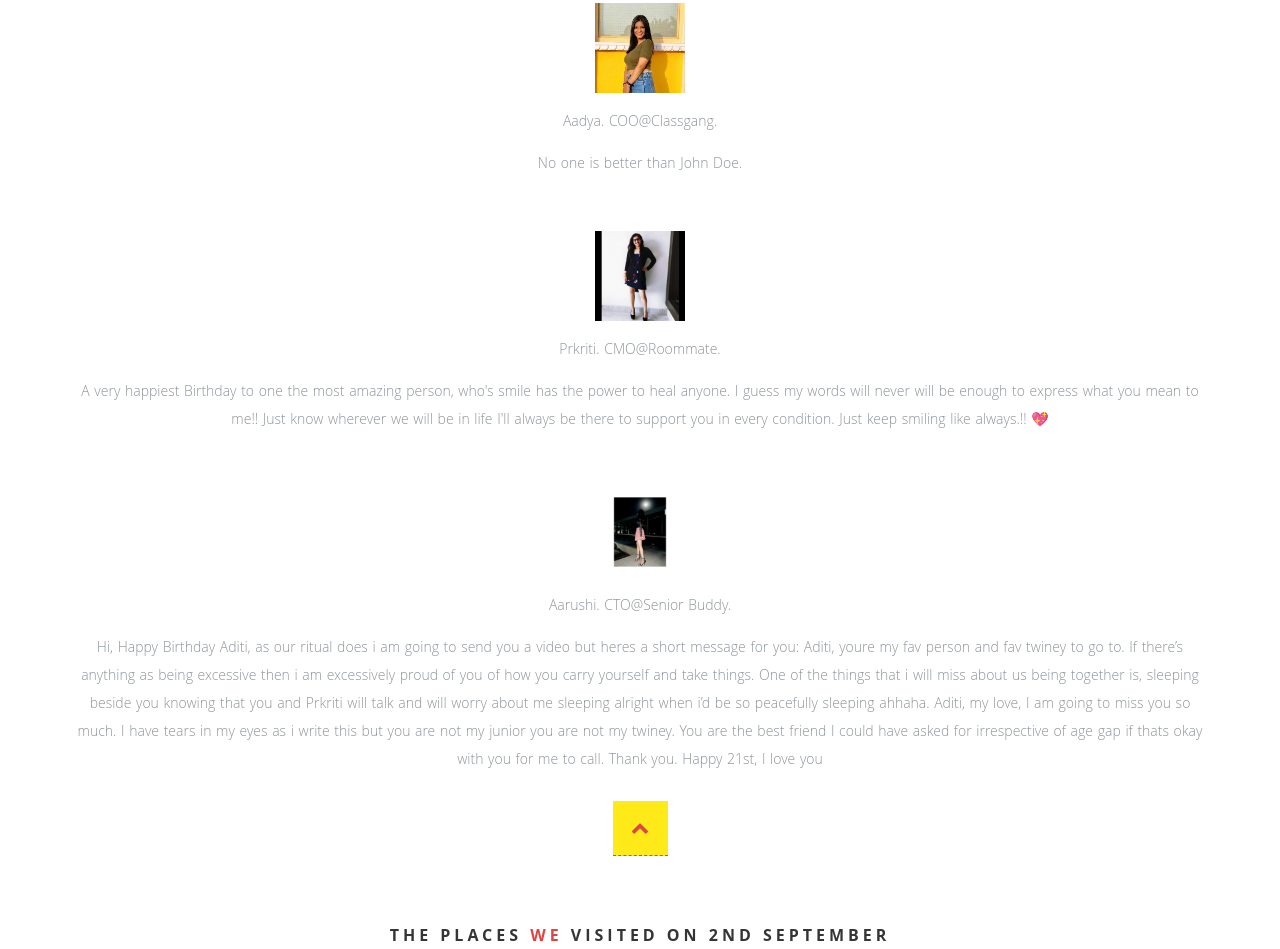
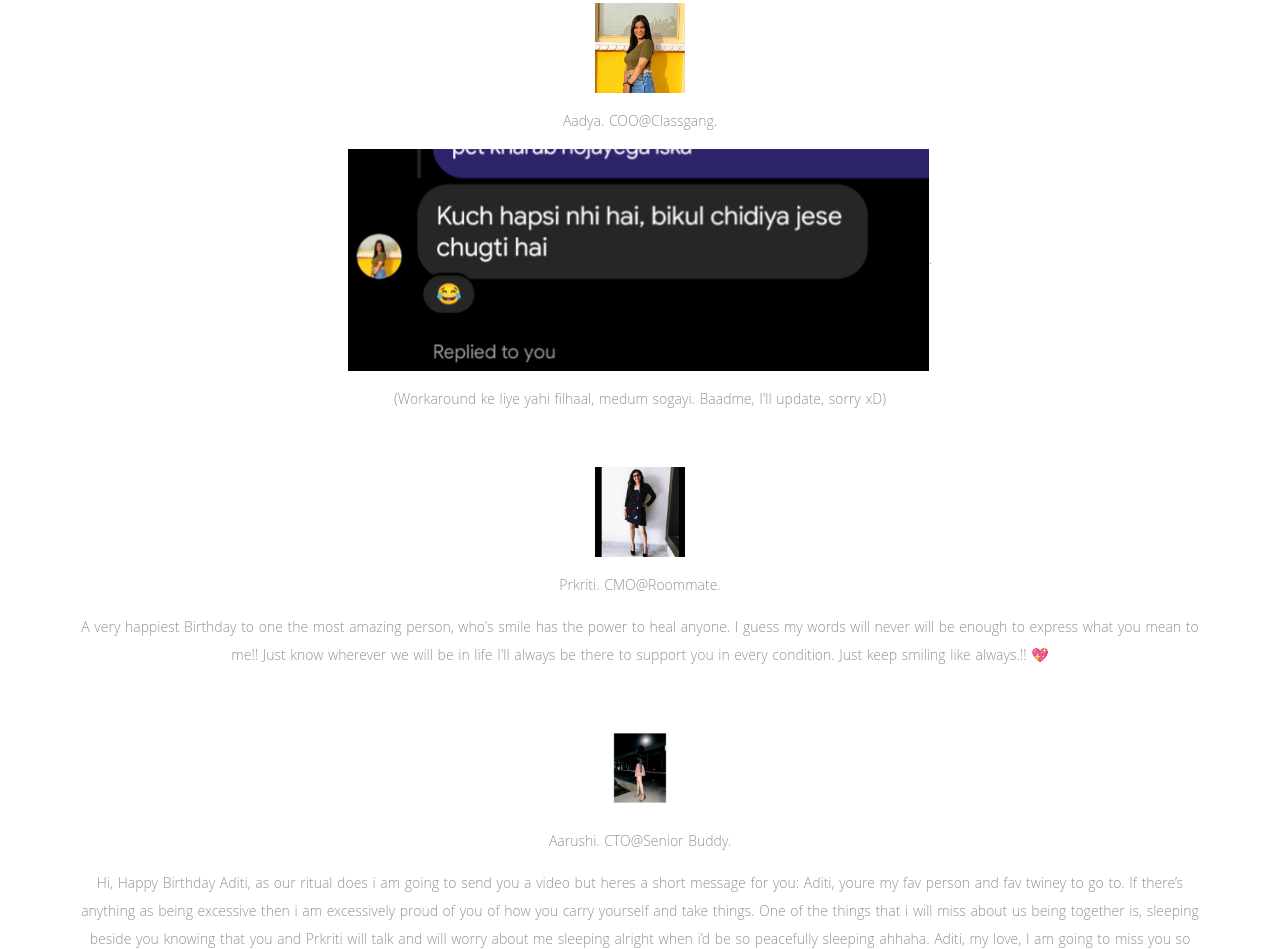
Before and after one commit to rahulnkr/happybirthdayaditi, a plain HTML site: page index1.html in a window 1280 px wide. Shown: the part 5306-6255 px from the top of the page. Drawn offline with nearby package versions, Linux system fonts and the light colour scheme; some packages are replaced by stand-ins of ours.

Commit message:
static+dynamic

```diff
--- a/index1.html
+++ b/index1.html
@@ -346,7 +346,8 @@
     <div>
       <img src="img/aadu.jpg" alt="Avatar" style="width:90px">
       <p><span >Aadya.</span> COO@Classgang.</p>
-      <p>No one is better than John Doe.</p>
+      <p><img src="img/ss.png">.</p>
+      <p>(Workaround ke liye yahi filhaal, medum sogayi. Baadme, I'll update, sorry xD)</p>
       <br><br>
     </div>
 
```
Also changed, not shown: img/ss.png (added).
